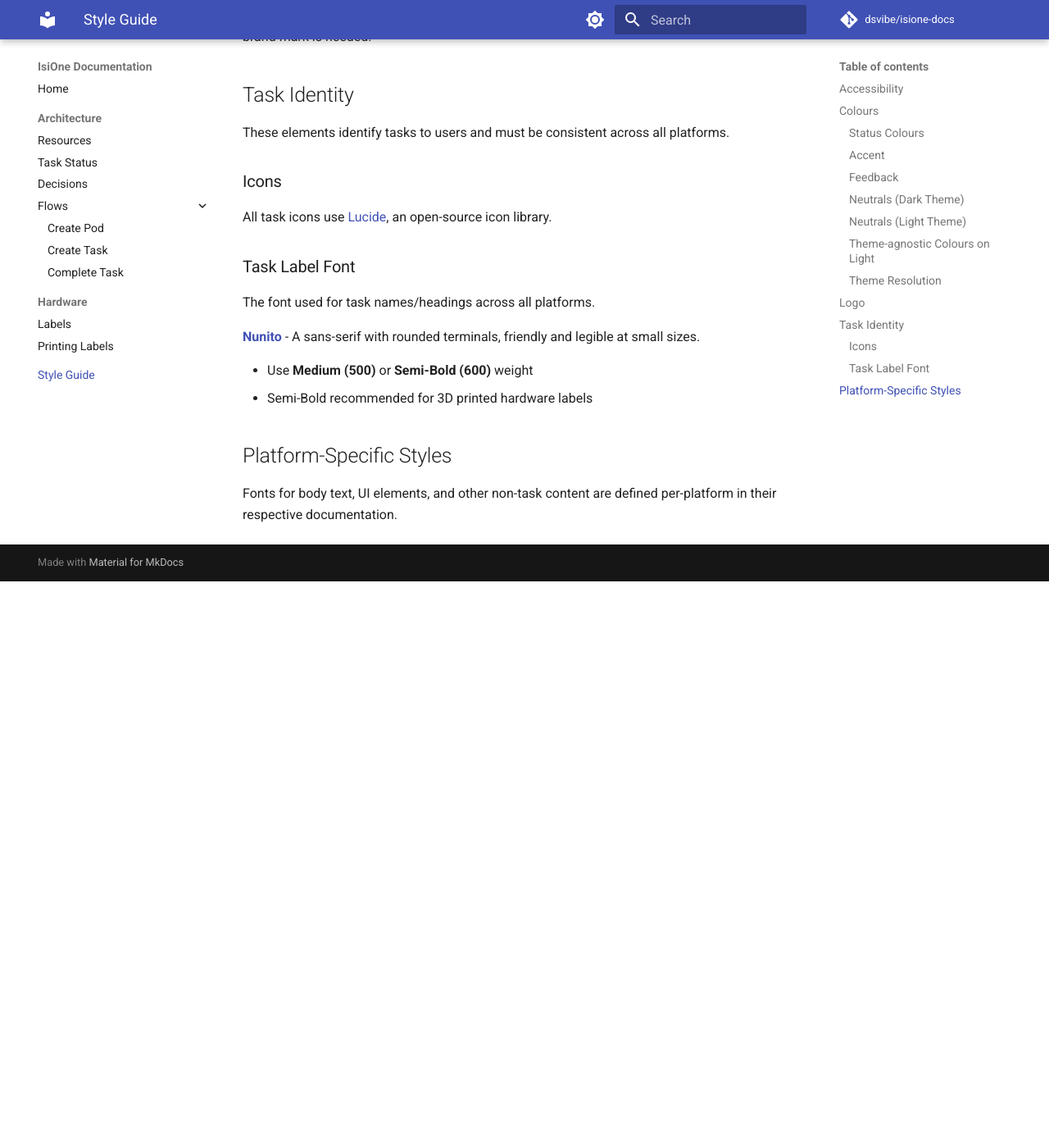
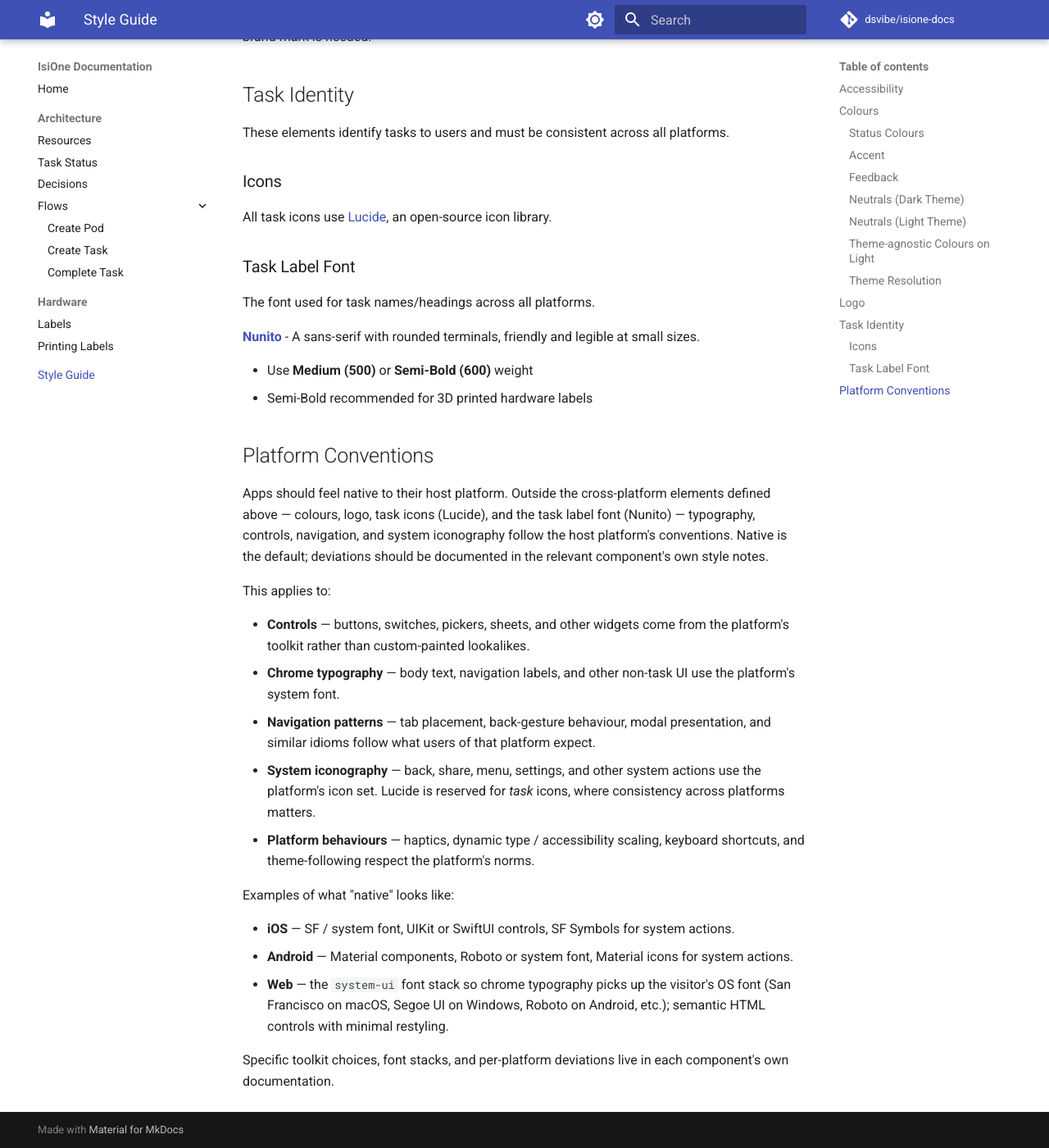
Before and after one commit to dsvibe/isione-docs, an MkDocs documentation site: the page built from docs/style-guide.md, in a window 1280 px wide and 1400 px high, scrolled down 3793 px. Shown: the whole window at 82% size. Built offline with MkDocs 1.6.1 and Material for MkDocs 9.7.7, drawn with Linux system fonts in a browser that asks for light colours; comment, search, counter and statistics services are not loaded; before the commit the page ends 4502 px from its top, so only the background shows below that.

Commit message:
Added platform conventions section to style guide
Replaced the one-line "Platform-Specific Styles" stub with a
"Platform Conventions" section establishing native appearance as
the default for typography, controls, navigation, and system
iconography. Cross-platform elements (colours, logo, task icons,
task label font) remain the named exceptions.

Co-Authored-By: Claude <noreply@anthropic.com>

```diff
--- a/docs/style-guide.md
+++ b/docs/style-guide.md
@@ -117,6 +117,22 @@ The font used for task names/headings across all platforms.
 - Use **Medium (500)** or **Semi-Bold (600)** weight
 - Semi-Bold recommended for 3D printed hardware labels
 
-## Platform-Specific Styles
+## Platform Conventions
 
-Fonts for body text, UI elements, and other non-task content are defined per-platform in their respective documentation.
+Apps should feel native to their host platform. Outside the cross-platform elements defined above — colours, logo, task icons (Lucide), and the task label font (Nunito) — typography, controls, navigation, and system iconography follow the host platform's conventions. Native is the default; deviations should be documented in the relevant component's own style notes.
+
+This applies to:
+
+- **Controls** — buttons, switches, pickers, sheets, and other widgets come from the platform's toolkit rather than custom-painted lookalikes.
+- **Chrome typography** — body text, navigation labels, and other non-task UI use the platform's system font.
+- **Navigation patterns** — tab placement, back-gesture behaviour, modal presentation, and similar idioms follow what users of that platform expect.
+- **System iconography** — back, share, menu, settings, and other system actions use the platform's icon set. Lucide is reserved for *task* icons, where consistency across platforms matters.
+- **Platform behaviours** — haptics, dynamic type / accessibility scaling, keyboard shortcuts, and theme-following respect the platform's norms.
+
+Examples of what "native" looks like:
+
+- **iOS** — SF / system font, UIKit or SwiftUI controls, SF Symbols for system actions.
+- **Android** — Material components, Roboto or system font, Material icons for system actions.
+- **Web** — the `system-ui` font stack so chrome typography picks up the visitor's OS font (San Francisco on macOS, Segoe UI on Windows, Roboto on Android, etc.); semantic HTML controls with minimal restyling.
+
+Specific toolkit choices, font stacks, and per-platform deviations live in each component's own documentation.
```
